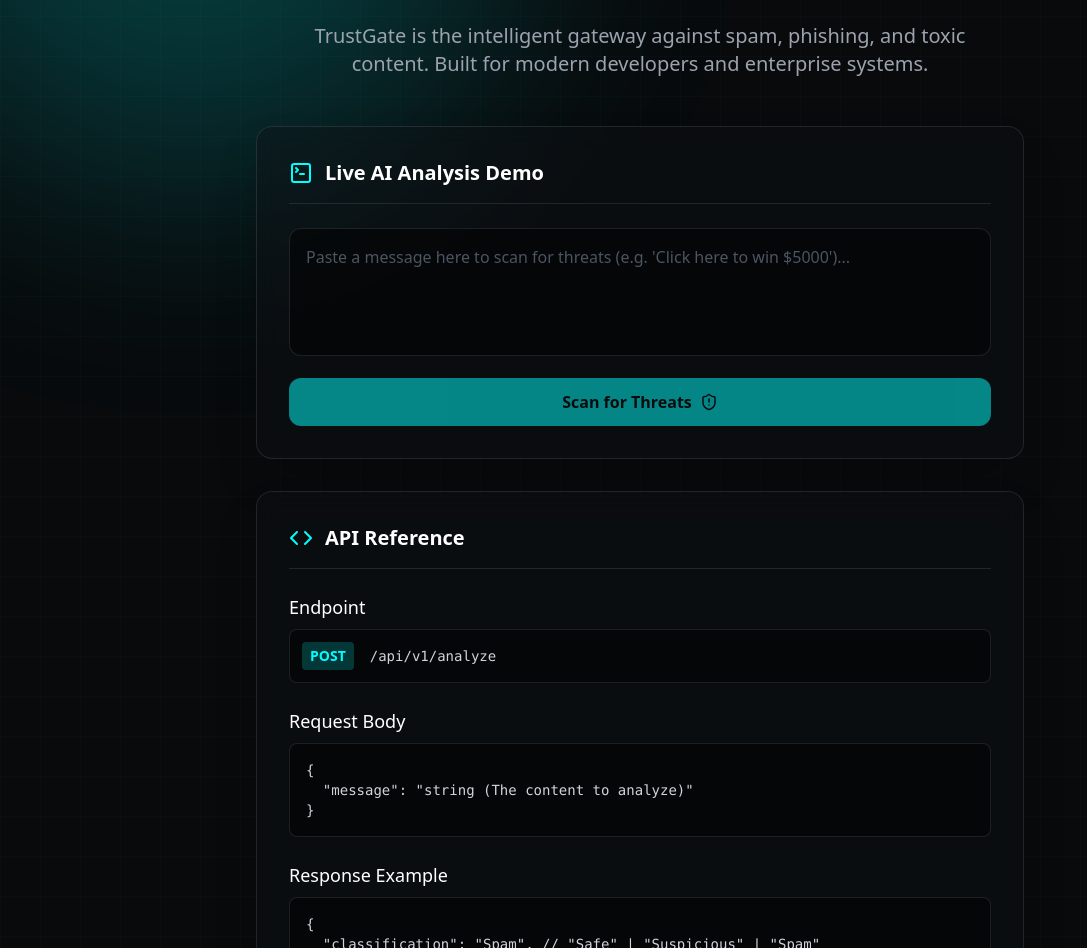
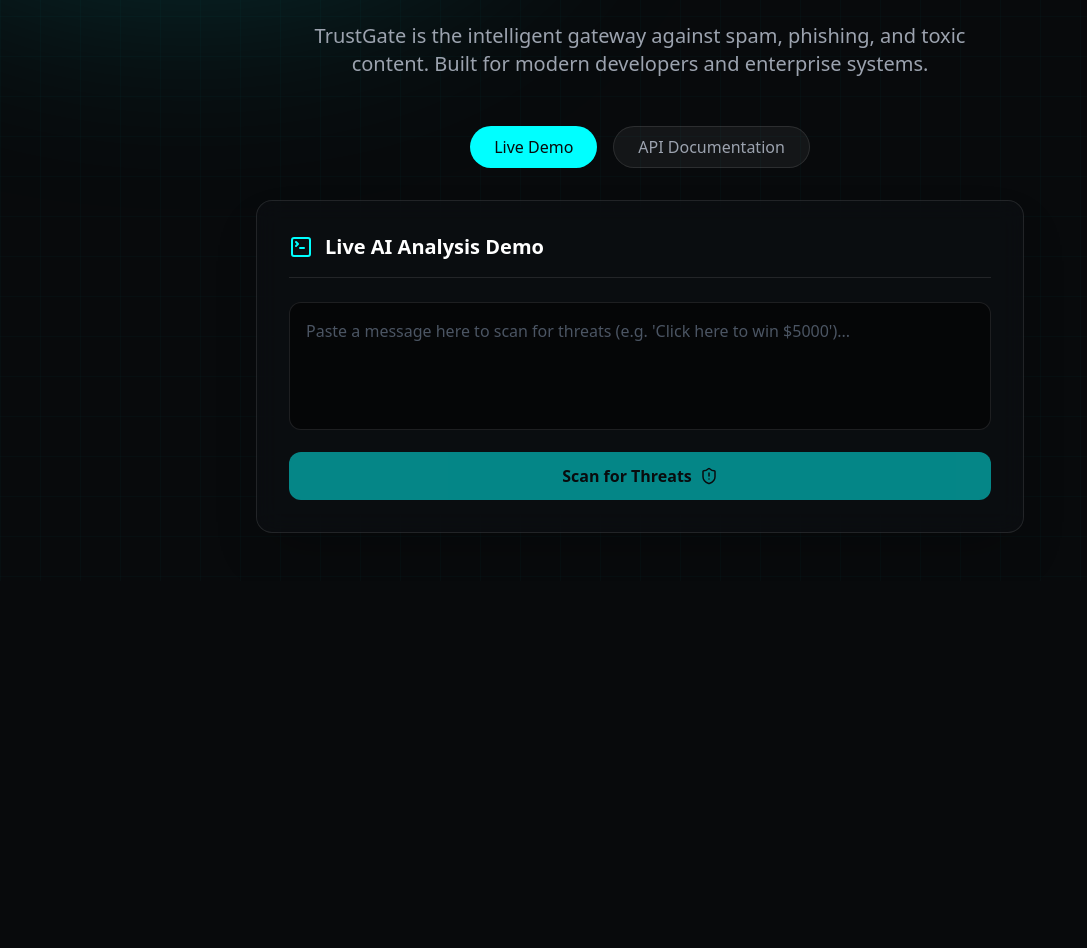
Before and after one commit to Divyanshu227/TrustGate, a Next.js app: page / in a window 1280 px wide. Shown: the part 304-1252 px from the top of the page, without its empty margins (0-1087 px from the left). After the commit the page ends 885 px from the top, so only its background shows below. Built offline with nearby package versions, Linux system fonts and the light colour scheme.

Commit message:
feat: implement home page with AI threat analysis demo and API documentation

```diff
--- a/app/page.tsx
+++ b/app/page.tsx
@@ -1,13 +1,17 @@
 "use client";
 
 import { motion } from 'framer-motion';
-import { ShieldAlert, Zap, TerminalSquare, Code } from 'lucide-react';
+import { ShieldAlert, Zap, TerminalSquare, Code, Copy, Check } from 'lucide-react';
 import { useState } from 'react';
 
 export default function Home() {
   const [message, setMessage] = useState('');
   const [result, setResult] = useState<any>(null);
   const [loading, setLoading] = useState(false);
+  const [activeTab, setActiveTab] = useState<'demo' | 'api'>('demo');
+  const [copied, setCopied] = useState(false);
+
+  const endpointUrl = "https://api.trustgate.dev/v1/analyze";
 
   const analyzeSpam = async () => {
     if (!message) return;
@@ -33,6 +37,12 @@
     } finally {
       setLoading(false);
     }
+  };
+
+  const copyToClipboard = () => {
+    navigator.clipboard.writeText(endpointUrl);
+    setCopied(true);
+    setTimeout(() => setCopied(false), 2000);
   };
 
   return (
@@ -71,10 +81,32 @@
           TrustGate is the intelligent gateway against spam, phishing, and toxic content. Built for modern developers and enterprise systems.
         </motion.p>
 
+        {/* Tabs */}
+        <motion.div
+          initial={{ opacity: 0, y: 10 }}
+          animate={{ opacity: 1, y: 0 }}
+          transition={{ delay: 0.25 }}
+          className="flex justify-center gap-4 mb-8 relative z-10"
+        >
+          <button
+            onClick={() => setActiveTab('demo')}
+            className={`px-6 py-2 rounded-full font-medium transition-all ${activeTab === 'demo' ? 'bg-primary text-background' : 'bg-white/5 text-gray-400 hover:text-white border border-white/10'}`}
+          >
+            Live Demo
+          </button>
+          <button
+            onClick={() => setActiveTab('api')}
+            className={`px-6 py-2 rounded-full font-medium transition-all ${activeTab === 'api' ? 'bg-primary text-background' : 'bg-white/5 text-gray-400 hover:text-white border border-white/10'}`}
+          >
+            API Documentation
+          </button>
+        </motion.div>
+
+        {/* Live Demo Section */}
+        {activeTab === 'demo' && (
           <motion.div
             initial={{ opacity: 0, scale: 0.95 }}
             animate={{ opacity: 1, scale: 1 }}
-          transition={{ delay: 0.3 }}
             className="w-full max-w-3xl glass-panel rounded-2xl p-6 md:p-8"
           >
             <div className="flex items-center gap-3 mb-6 border-b border-white/10 pb-4">
@@ -114,13 +146,14 @@
               </motion.div>
             )}
           </motion.div>
+        )}
 
         {/* API Documentation Section */}
+        {activeTab === 'api' && (
           <motion.div
-          initial={{ opacity: 0, y: 20 }}
-          animate={{ opacity: 1, y: 0 }}
-          transition={{ delay: 0.4 }}
-          className="w-full max-w-3xl glass-panel rounded-2xl p-6 md:p-8 mt-8 mb-12 border border-white/10 bg-white/5 backdrop-blur-md"
+            initial={{ opacity: 0, scale: 0.95 }}
+            animate={{ opacity: 1, scale: 1 }}
+            className="w-full max-w-3xl glass-panel rounded-2xl p-6 md:p-8 border border-white/10 bg-white/5 backdrop-blur-md"
           >
             <div className="flex items-center gap-3 mb-6 border-b border-white/10 pb-4">
               <Code className="text-primary" />
@@ -129,10 +162,24 @@
 
             <div className="space-y-6 text-gray-300">
               <div>
+                <h3 className="text-lg font-medium text-white mb-2">Instructions</h3>
+                <p className="text-sm text-gray-400 mb-4">
+                  Integrate TrustGate's AI-powered threat detection into your application by making a POST request to the analyze endpoint.
+                  Include your text content in the request body as a JSON object with a \`message\` property. Ensure you set the \`Content-Type: application/json\` header.
+                </p>
                 <h3 className="text-lg font-medium text-white mb-2">Endpoint</h3>
-              <div className="flex items-center gap-4 bg-black/50 p-3 rounded-lg border border-white/10">
-                <span className="bg-primary/20 text-primary px-2 py-1 rounded text-sm font-bold">POST</span>
-                <code className="text-sm font-mono text-gray-300">/api/v1/analyze</code>
+                <div className="flex items-center gap-4 bg-black/50 p-3 rounded-lg border border-white/10 justify-between group">
+                  <div className="flex items-center gap-4 overflow-hidden">
+                    <span className="bg-primary/20 text-primary px-2 py-1 rounded text-sm font-bold shrink-0">POST</span>
+                    <code className="text-sm font-mono text-gray-300 truncate">{endpointUrl}</code>
+                  </div>
+                  <button
+                    onClick={copyToClipboard}
+                    className="text-gray-400 hover:text-white transition-colors p-2 rounded-md hover:bg-white/10"
+                    title="Copy to clipboard"
+                  >
+                    {copied ? <Check size={18} className="text-green-500" /> : <Copy size={18} />}
+                  </button>
                 </div>
               </div>
 
@@ -164,6 +211,7 @@
               </div>
             </div>
           </motion.div>
+        )}
       </div>
     </main>
   );
```
Lines whose indentation alone changed are shown as unchanged.
